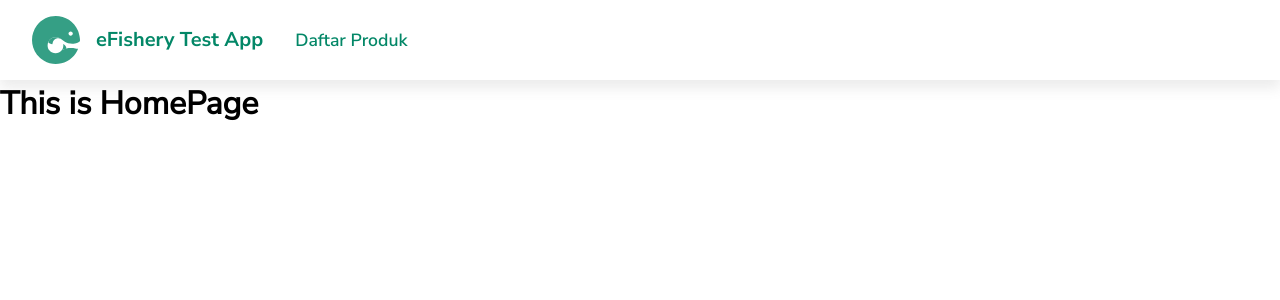
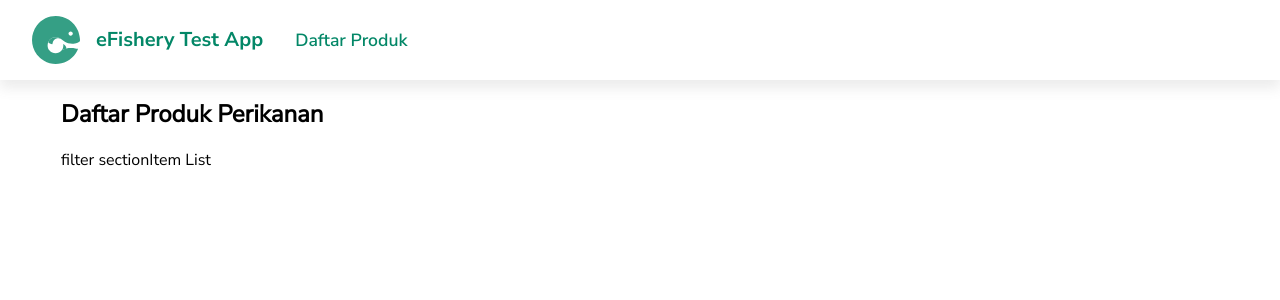
Before and after one commit to pramesywaraj/efishery-test-app, a React (Vite) app: page / in a window 1280 px wide. Shown: the top 300 px of the page. Built offline with nearby package versions, Linux system fonts and the light colour scheme.

Commit message:
feat: setup home page layout
setup layout width and init page section partial structure

```diff
--- a/src/pages/HomePage/index.jsx
+++ b/src/pages/HomePage/index.jsx
@@ -1,9 +1,20 @@
+import ItemListSection from '@pages/HomePage/partials/ItemListSection';
+import FilterSection from '@pages/HomePage/partials/FilterSection';
+
+import styles from './styles.module.scss';
+
 const HomePage = () => {
   return (
-    <div>
-      <h1>This is HomePage</h1>
-    </div>
-  )
-}
+    <main className={styles['homepage-main']}>
+      <header>
+        <h2>Daftar Produk Perikanan</h2>
+      </header>
+      <section className={styles['homepage-section-container']}>
+        <FilterSection />
+        <ItemListSection />
+      </section>
+    </main>
+  );
+};
 
 export default HomePage;
--- /dev/null
+++ b/src/pages/HomePage/partials/FilterSection/index.jsx
@@ -0,0 +1,11 @@
+import styles from './styles.module.scss';
+
+const FilterSection = () => {
+  return (
+    <section className={styles['homepage-filter-section']}>
+      filter section
+    </section>
+  )
+}
+
+export default FilterSection;
--- /dev/null
+++ b/src/pages/HomePage/partials/FilterSection/styles.module.scss
@@ -0,0 +1,11 @@
+@use '@/_variables.scss' as var;
+
+.homepage-filter-section {
+  display: none;
+}
+
+@include var.response-to-size(desktop) {
+  .homepage-filter-section {
+    @include var.display-flex(column);
+  }
+}
--- /dev/null
+++ b/src/pages/HomePage/partials/ItemListSection/index.jsx
@@ -0,0 +1,11 @@
+import styles from './styles.module.scss';
+
+const ItemListSection = () => {
+  return (
+    <section>
+      Item List
+    </section>
+  );
+};
+
+export default ItemListSection;
--- /dev/null
+++ b/src/pages/HomePage/styles.module.scss
@@ -0,0 +1,41 @@
+@use '@/_variables.scss' as var;
+
+.homepage-main {
+  padding: 16px;
+  width: 100%;
+}
+
+.homepage-header {
+  @include var.display-flex();
+
+  align-items: center;
+}
+
+.homepage-section-container {
+  @include var.display-flex(flex);
+  margin-top: 1rem;
+}
+
+@include var.response-to-size(tablet-potrait) {
+  .homepage-main {
+    @include var.default-layout(960px);
+  }
+}
+
+@include var.response-to-size(tablet-landscape) {
+  .homepage-main {
+    @include var.default-layout(960px);
+  }
+}
+
+@include var.response-to-size(desktop) {
+  .homepage-main {
+    @include var.default-layout(1190px);
+  }
+}
+
+@include var.response-to-size(large-desktop) {
+  .homepage-main {
+    @include var.default-layout(1240px);
+  }
+}
```
Also changed, not shown: src/pages/HomePage/partials/ItemListSection/styles.module.scss (added).
